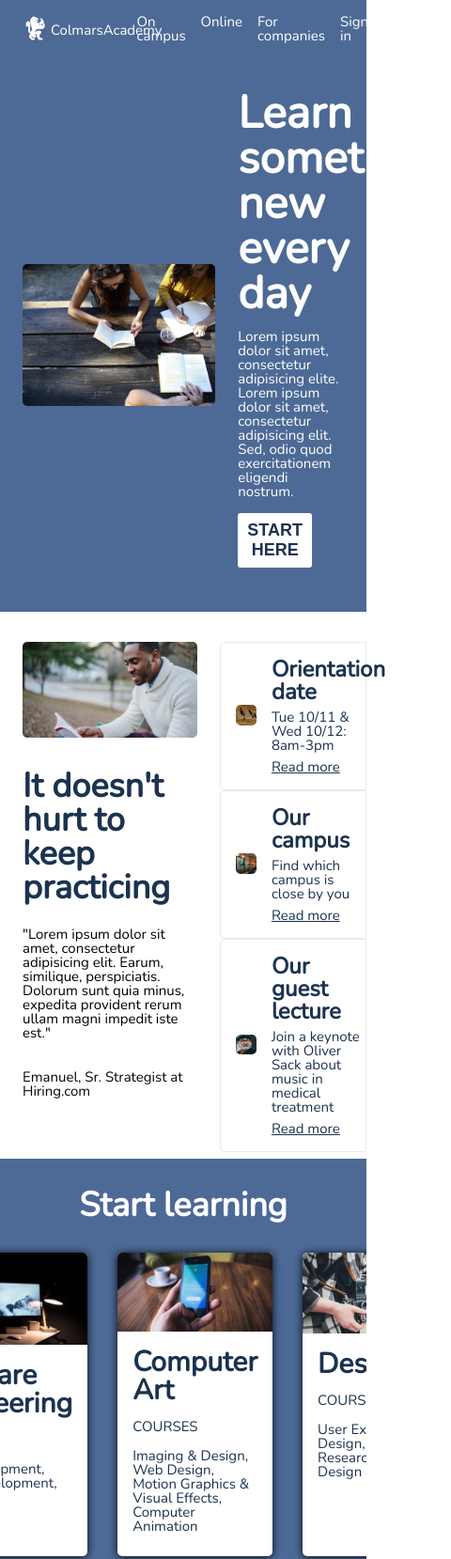
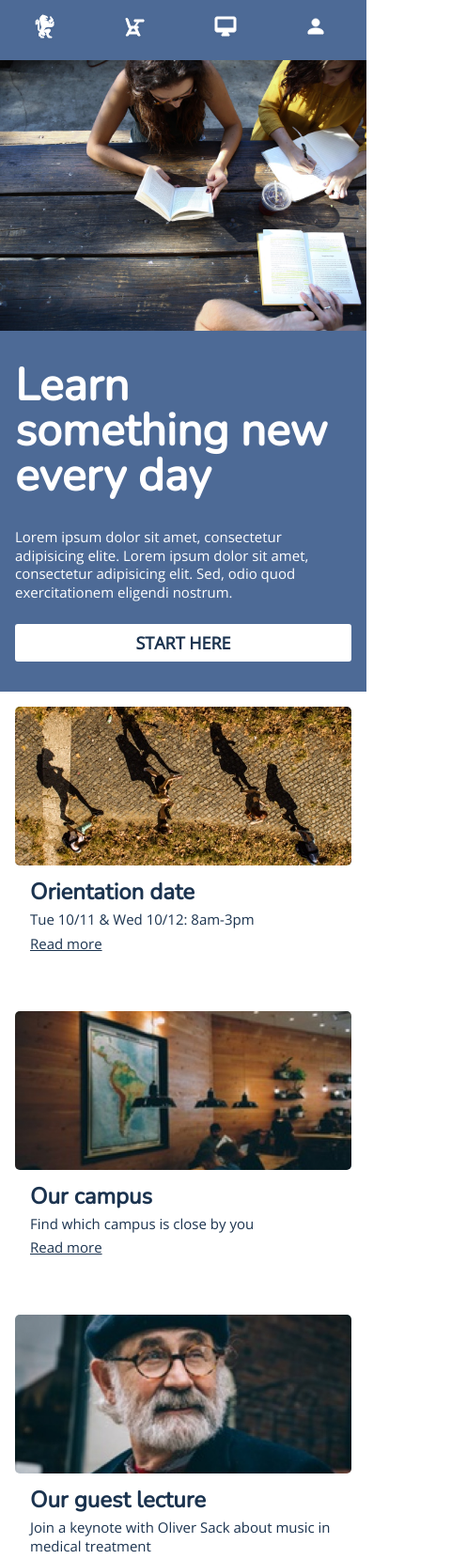
Before and after one commit to marclouis/Colmar-Academy1, a plain HTML site: page index.html in a window 390 px wide. Shown: the top 1659 px of the page at 94% size, 480 px wide, since content can reach past the window. Drawn offline with nearby package versions, Linux system fonts and the light colour scheme.

Commit message:
Finish Responsive Design.

```diff
--- a/index.html
+++ b/index.html
@@ -9,16 +9,27 @@
   </head>
   <body>
     <header>
-      <div class="logo">
+      <div class="desk logo">
         <img src="resources/images/ic-logo.svg" alt="">
         <span>ColmarsAcademy</span>
       </div>
-      <nav>
+      <nav class="desk">
         <ul>
           <li><a href="#">On campus</a></li>
           <li><a href="#">Online</a></li>
           <li><a href="#">For companies</a></li>
           <li><a href="#">Sign in</a></li>
+        </ul>
+      </nav>
+      <nav class="mobnav">
+        <ul>
+          <li><a href="#"><img src="resources/images/ic-logo.svg" alt=""></a></li>
+
+          <li><a href="#"><img src="resources/images/ic-on-campus.svg" alt=""></a></li>
+
+          <li><a href="#"><img src="resources/images/ic-online.svg" alt=""></a></li>
+
+          <li><a href="#"><img src="resources/images/ic-login.svg" alt=""></a></li>
         </ul>
       </nav>
     </header>
@@ -38,8 +49,9 @@
       </div>
 
       <div class="section1">
-        <div class="sect1left left">
+        <div class="sect1left left desktop">
           <img src="resources/images/information-main.jpg" alt="">
+
           <h2>It doesn't hurt to keep practicing</h2>
           <p><em>"Lorem ipsum dolor sit amet, consectetur adipisicing elit. Earum, similique, perspiciatis. Dolorum sunt quia minus, expedita provident rerum ullam magni impedit iste est."</em> </p>
           <span>Emanuel, Sr. Strategist at Hiring.com</span>
@@ -48,7 +60,8 @@
           <div class="tab tab1">
             <div class="tableft">
               <div class="img">
-                <img src="resources/images/information-orientation.jpg" alt="">
+                <img class="desktop" src="resources/images/information-orientation.jpg" alt="">
+                <img src="resources/images/information-orientation-mobile.jpg" alt="" class="mobile">
               </div>
             </div>
             <div class="tabright">
@@ -63,7 +76,8 @@
           <div class="tab tab2">
             <div class="tableft">
               <div class="img">
-                <img src="resources/images/information-campus.jpg" alt="">
+                <img class="desktop" src="resources/images/information-campus.jpg" alt="">
+                <img src="resources/images/information-campus-mobile.jpg" alt="" class="mobile">
               </div>
             </div>
             <div class="tabright">
@@ -78,7 +92,8 @@
           <div class="tab tab3">
             <div class="tableft">
               <div class= "img">
-                <img src="resources/images/information-guest-lecture.jpg" alt="">
+                <img class="desktop" src="resources/images/information-guest-lecture.jpg" alt="">
+                <img src="resources/images/information-guest-lecture-mobile.jpg" alt="" class="mobile">
               </div>
             </div>
             <div class="tabright">
@@ -100,38 +115,43 @@
             <h3>Software Engineering</h3>
             <span>COURSES</span>
             <span>Web Development, Mobile Development, iOT, APIs</span>
-
           </div>
+          <div class="mobilegrid"><h3>Software Engineering</h3></div>
           <div class="grid2 grid img">
             <img src="resources/images/course-computer-art.jpg" alt="">
             <h3>Computer Art</h3>
             <span>COURSES</span>
             <span>Imaging & Design, Web Design, Motion Graphics & Visual Effects, Computer Animation</span>
           </div>
+          <div class="mobilegrid"><h3>Computer Art</h3></div>
           <div class="grid3 grid img">
             <img src="resources/images/course-design.jpg" alt="">
             <h3>Design</h3>
             <span>COURSES</span>
             <span>User Experience Design, User Research, Visual Design</span>
           </div>
+          <div class="mobilegrid"><h3>Design</h3></div>
           <div class="grid4 grid img">
             <img src="resources/images/course-data.jpg" alt="">
             <h3>Data</h3>
             <span>COURSES</span>
             <span>Data Science, Big Data, SQL, Data Visualization</span>
           </div>
+          <div class="mobilegrid"><h3>Data</h3></div>
           <div class="grid5 grid img">
             <img src="resources/images/course-business.jpg" alt="">
             <h3>Business</h3>
             <span>COURSES</span>
             <span>Product Development, Business Development, Startup</span>
           </div>
+          <div class="mobilegrid"><h3>Business</h3></div>
           <div class="grid6 grid img">
             <img src="resources/images/course-marketing.jpg" alt="">
             <h3>Marketing</h3>
             <span>COURSES</span>
             <span>Analytics, Content Marketing, Mobile Marketing </span>
           </div>
+          <div class="mobilegrid"><h3>Marketing</h3></div>
         </div>
       </div>
 
@@ -182,7 +202,7 @@
       <div class="footleft">
         <span >&copy 2016 Colmar Academy. All rights reserved</span>
       </div>
-      <div>
+      <div class="nomob">
         <span class="footright">Terms</span><span>Privacy</span>
       </div>
     </footer>
--- a/resources/css/style.css
+++ b/resources/css/style.css
@@ -2,7 +2,7 @@
 
 html {
   font-size: 12px;
-  font-family: "Nunito";
+
 }
 
 .img {
@@ -17,7 +17,9 @@ img, video {
   margin: 0 auto;
   border-radius: 5px;
 }
-
+h1, h2, h3, h4, h5 {
+  font-family: "Nunito";
+}
 h1 {
   font-size: 4rem;
   font-weight: bold;
@@ -43,9 +45,13 @@ h5 {
   font-weight: bold;
 }
 
-p, span, a {
+p, span, a, button {
   font-size: 1.25rem;
+  font-family: "Open Sans";
+}
 
+p, span {
+  line-height: 1.3;
 }
 /*Layout*/
 header {
@@ -144,25 +150,13 @@ header {
   border-bottom-right-radius: 0px;
 }
 
-.tab:hover {
-  background-color:#1b334f;
-  border: none;
-}
-
-.tab:hover h4, .tab:hover span, .tab:hover a{
-  color: white;
-
-}
 
 .tableft {
   grid-column: 1/2;
-
   padding: 16px;
-
 }
 .tabright {
   grid-column: 2/3;
-
 }
 
 
@@ -173,6 +167,10 @@ footer {
 }
 
 /*navbar*/
+
+.mobnav {
+  display: none;
+}
 header {
 display: flex;
 justify-content: space-between;
@@ -265,15 +263,11 @@ button {
   border-radius: 3px;
 }
 
-button:hover {
-  background-color: #1b334f;
-  color: white;
-  transform:rotate(4deg);
-  transition: transform 200ms ease-in,
-  color 250ms ease-in,
-  background-color 250ms ease-in;
+/*Section1*/
+
+.mobile {
+  display: none;
 }
-/*Section1*/
 .sect1left {
   padding: 32px 24px;
 }
@@ -312,7 +306,9 @@ button:hover {
   background-color:#4d6a96;
   padding: 0 72px;
 }
-
+.mobilegrid {
+  display: none;
+}
 .sect2grid {
   padding-bottom: 32px;
 }
@@ -402,8 +398,260 @@ footer {
   background-color:#4d6a96;
   margin: 0 auto;
   width: 100%;
+
 }
 footer span {
   padding-right: 16px;
   color: white;
+  padding-left: 24px;
 }
+
+
+/*    media queries*/
+/*Header*/
+@media only screen and (max-width: 530px) {
+  .desk {
+    display: none;
+  }
+
+  header {
+    margin:0px;
+    padding: 0px;
+  }
+  header .mobnav li  {
+    margin:0px;
+    padding: 0px;
+
+  }
+  .mobnav {
+    display: flex;
+    width: 100%;
+
+  }
+
+  .mobnav ul {
+    display: flex;
+    justify-content: space-around;
+    width: 100%;
+    margin: 0 auto;
+    align-items: center;
+
+  }
+
+}
+/*Banner*/
+@media only screen and (max-width: 750px) {
+  .banner {
+    display: flex;
+    flex-direction: column;
+    margin: 0px;
+    padding: 0px;
+    width: 100%;
+    padding-bottom: 32px;
+  }
+  .banner img {
+    border-radius: 0px;
+  }
+
+  .bannerright h1 {
+    padding: 32px 0px;
+  }
+
+  .bannerright p {
+    padding: 0px;
+    padding-bottom: 24px;
+  }
+
+  .bannerright {
+    padding: 0 16px;
+  }
+  button {
+    text-align: center;
+    width: 100%;
+    margin: 0 auto;
+  }
+  button:active {
+    background-color: #1b334f;
+    color: white;
+  }
+}
+
+@media only screen and (min-width: 750px) {
+  button:hover {
+    background-color: #1b334f;
+    color: white;
+    transform:rotate(4deg);
+    transition: transform 200ms ease-in,
+    color 250ms ease-in,
+    background-color 250ms ease-in;
+  }
+}
+
+
+/*Section1*/
+
+@media only screen and (max-width: 700px) {
+  .section1 {
+  display: flex;
+  width: 100%;
+  }
+  .sect1left {
+    display: none;
+  }
+  .desktop {
+    display: none;
+  }
+  .mobile {
+    display: block;
+    width: 100%;
+  }
+
+  .container {
+    margin: 0 auto;
+  }
+  .sect1right {
+    display: flex;
+    flex-direction: column;
+    align-self: center;
+    width: 100%;
+    padding: 16px;
+  }
+  .tab .img {
+    width: 100%;
+    margin: 0 auto;
+
+
+  }
+
+  .tab {
+    display: flex;
+    flex-direction: column;
+    width: 100%;
+    margin: 0 auto;
+    padding: 0 auto;
+    align-items: flex-start;
+    border: none;
+    border-radius: 0px;
+  }
+  .tab a {
+    padding-bottom: 64px;
+  }
+
+  .tab span {
+    padding: 8px 0;
+  }
+
+  .tabrighttxt {
+    padding-left: 16px;
+    width: 100%;
+  }
+  .tableft {
+    padding: 0px;
+    width: 100%;
+    height: auto;
+    margin: 0 auto;
+  }
+  .tab img {
+    margin: 0 auto;
+    padding: 0 auto;
+    border-radius: 5px;
+  }
+/*Section2*/
+
+.section2 {
+  padding: 0px 16px;
+}
+  .grid {
+    display: none;
+  }
+  .mobilegrid {
+   display: block;
+   background-color: white;
+   margin: 8px 0px;
+   width: 100%;
+ }
+
+
+
+
+  .mobilegrid h3 {
+    font-size: 2rem;
+    padding: 16px 16px 24px 16px;
+
+  }
+
+  .sect2grid {
+    display: flex;
+    flex-direction: column;
+    align-items: center;
+    margin: 0 auto;
+    text-align: center;
+  }
+
+  /*Section3*/
+
+  .sect3txt {
+    display: none;
+  }
+  .sect3right {
+    display: none;
+  }
+
+  .sect3left {
+    margin: 0px;
+    padding: 0px;
+    width: 100%;
+
+  }
+
+  .section3 {
+    display: flex;
+    flex-direction: column;
+    align-items: center;
+    margin: 0px;
+    padding: 0px;
+  }
+
+  .section3 .img {
+    margin: 0px;
+    padding: 0px;
+    width: 100%;
+  }
+
+  .section3 video {
+    border-radius: 0px;
+
+  }
+  .section3 .left1 {
+    margin: 0px;
+    padding-bottom: 24px;
+  }
+  /*Footer*/
+footer {
+margin-top: 0px;
+padding: 16px 0;
+padding-left: 24px;
+height: auto;
+}
+
+.nomob {
+display: none;
+}
+
+.footer span {
+
+}
+
+}
+
+@media only screen and (min-width: 700px) {
+  .tab:hover {
+    background-color:#1b334f;
+    border: none;
+  }
+
+  .tab:hover h4, .tab:hover span, .tab:hover a{
+    color: white;
+  }
+
+}
```
